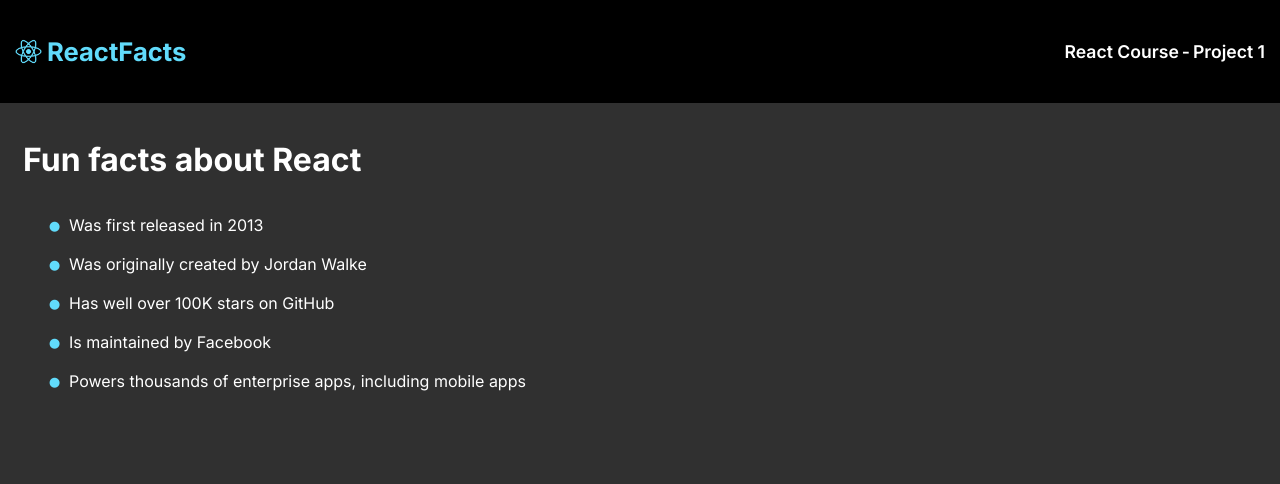
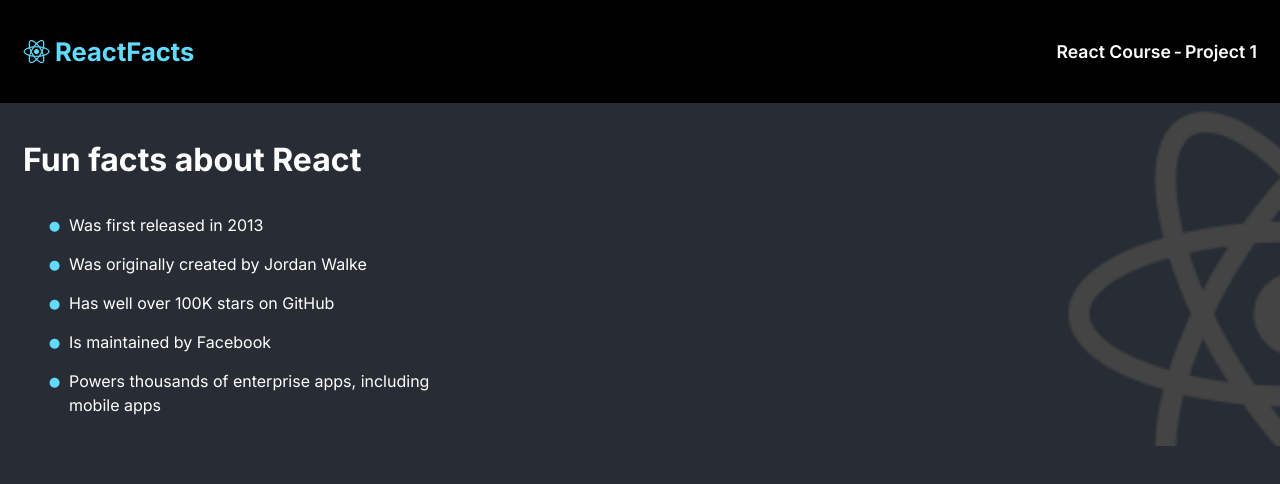
Before and after one commit to alexwebcoder/ReactPractice, a React (Create React App) app: page / in a window 1280 px wide. Shown: the top 484 px of the page. Built offline with nearby package versions, Linux system fonts and the light colour scheme.

Commit message:
added bg image

```diff
--- a/src/components/Main/Main.js
+++ b/src/components/Main/Main.js
@@ -9,7 +9,7 @@
                 <li>Was originally created by Jordan Walke</li>
                 <li>Has well over 100K stars on GitHub</li>
                 <li>Is maintained by Facebook</li>
-                <li>Powers thousands of enterprise apps, including mobile apps</li>
+                <li>Powers thousands of enterprise apps, including <br/><span>mobile apps</span></li>
             </ul>
         </div>
     )
--- a/src/index.css
+++ b/src/index.css
@@ -1,3 +1,4 @@
+
 body {
   box-sizing: border-box;
   margin: 0;
@@ -8,7 +9,7 @@
 
 .container {
   height: 100vh;
-  background-color: #303030;
+  background-color:  #282D35;
   color: #fff;
 }
 
@@ -18,11 +19,11 @@
   color: #fff;
   align-items: center;
   gap: 5px;
-  padding: 15px;
+  padding: 15px 23px;
 }
 
 .nav h1 {
-  color: #61DBFB;
+  color: #61DAFB;
   margin-right: auto;
   font-weight: 700;
   font-size: 1.6rem;
@@ -35,6 +36,7 @@
   gap: 3px;
   font-weight: 600;
   font-size: 1.1rem;
+  max-width: 400px;
 }
 
 .nav img {
@@ -46,6 +48,8 @@
 
 .main {
   padding: 15px 23px;
+  background:url('../public/react.png') no-repeat 145% 34%;
+  background-size: 46%;
 }
 
 .main h1 {
@@ -62,7 +66,7 @@
 
 .main ul li:before {
   content: "\2022";
-  color: #61DBFB;
+  color: #61DAFB;
   font-weight: 700;
   width: 1rem;
   display: inline-block;
@@ -71,3 +75,7 @@
   position: relative;
   top: 5px;
 }
+
+.main ul span {
+  margin-left: 22px;
+}
```
Also changed, not shown: public/react.png (added).
